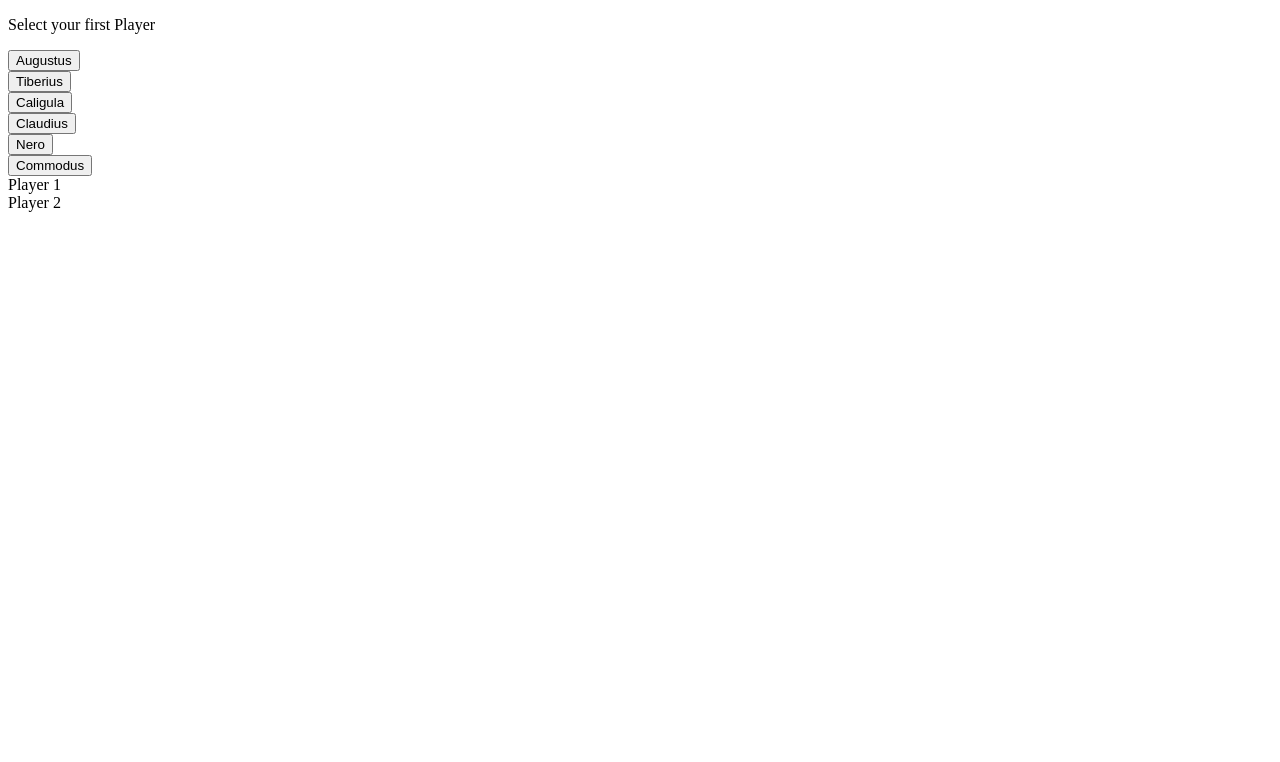
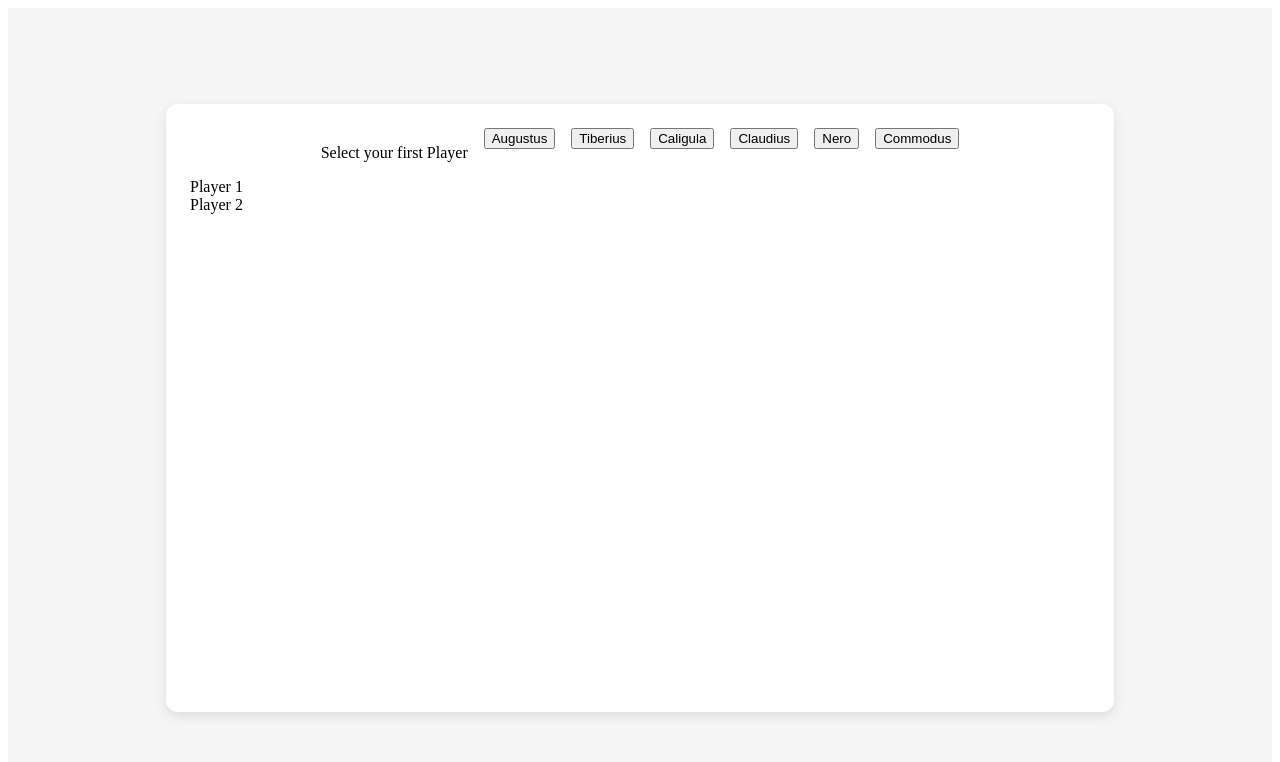
Before and after one commit to MargaretDobson/Roman-Emperors-Portfolio-React, a React (Vite) app: page / in a window 1280 px wide. Shown: the top 762 px of the page. Built offline with nearby package versions, Linux system fonts and the light colour scheme.

Commit message:
Player logic, creating bugs and some UX

```diff
--- a/src/components/gameComponents.tsx/Game.tsx
+++ b/src/components/gameComponents.tsx/Game.tsx
@@ -1,9 +1,13 @@
 import PlayerSelectionScreen from "../playerSelection/PlayerSelectionScreen"
+import "./game.css"
+//game board that renders
 
 export default function Game(){
     return(
-        <div>
-            <PlayerSelectionScreen/>
+        <div className="container">
+            <div className="box">
+                <PlayerSelectionScreen/>
+            </div>
         </div>
 
     )
--- a/src/components/gameComponents.tsx/game.css
+++ b/src/components/gameComponents.tsx/game.css
@@ -0,0 +1,49 @@
+/* game container */
+.container {
+  min-height: 100vh;
+  display: flex;
+  justify-content: center;
+  align-items: center;
+  background-color: #f5f5f5;
+}
+
+.box {
+  width: 80%;
+  max-width: 900px;
+  min-height: 70vh;
+  background: white;
+  border-radius: 12px;
+  padding: 24px;
+  box-shadow: 0 4px 12px rgba(0,0,0,0.1);
+}
+
+/* selection style */
+
+.buttonGrid {
+  display: flex;
+  flex-wrap: wrap;
+  gap: 16px;
+  justify-content: center;
+}
+
+/* 2 columns → results in 3 rows (with 6 buttons) */
+.emperorButton {
+  flex: 0 0 calc(50% - 8px);
+  padding: 16px;
+  min-height: 70px;
+  font-size: 1rem;
+  border-radius: 10px;
+  border: none;
+  cursor: pointer;
+
+  /* 🎨 new colour */
+  background: linear-gradient(135deg, #6a11cb, #2575fc);
+  color: white;
+  font-weight: bold;
+  transition: transform 0.15s ease, box-shadow 0.15s ease;
+}
+
+.emperorButton:hover {
+  transform: translateY(-2px);
+  box-shadow: 0 6px 14px rgba(0,0,0,0.2);
+}
--- a/src/components/playerSelection/PlayerSelectionScreen.tsx
+++ b/src/components/playerSelection/PlayerSelectionScreen.tsx
@@ -5,7 +5,7 @@ import ConfirmPlayer from "./ConfirmPlayer"
 
 export default function PlayerSelectionScreen(){
     // passed to team
-    const [selectPlayerOne, setSelectPlayerOne] = useState()
+    const [selectPlayerOne, setSelectPlayerOne] = useState({name: ""})
     const [selectPlayerTwo, setSelectPlayerTwo] = useState()
     const [teamMemberSelect, setTeamMemberSelect] = useState(true)
     // passed to player select
@@ -17,6 +17,22 @@ export default function PlayerSelectionScreen(){
     function handleClick(id: number, name: string){ // player selection
         setPlayerName(prev => ({...prev, id: id, name: name}))
         setSelectPlayer(prev => !prev)
+    }
+
+    function handlePlayerOne(choice: boolean){
+        console.log("Player 1")
+        // if confirm is true set this one to the player name
+        if(choice){
+            setSelectPlayerOne(prev => ({...prev, name: playerName}))
+        }
+
+    }
+
+    function handlePlayerTwo(choice: boolean, name: string){
+        console.log("Player 2")
+        if(choice){
+            setSelectPlayerTwo(() => {name})
+        }
     }
 
 
@@ -44,8 +60,9 @@ export default function PlayerSelectionScreen(){
                 />
                 <TeamOne
                     playerName={playerName.name}
-                    confirmID={playerName.id}
                     confirmChoice={confirmPlayer}
+                    playerOne={handlePlayerOne}
+                    playerTwo={handlePlayerTwo}
                 />
                 <ConfirmPlayer
                     confirmName={playerName.name}
--- a/src/components/playerSelection/SelectPlayers.tsx
+++ b/src/components/playerSelection/SelectPlayers.tsx
@@ -2,7 +2,7 @@ import romanEmperors from "../../data";
 
 type ConfirmProps = {
     switchPlayer: boolean;
-    handleSelect: (id: number, name: string) => void
+    handleSelect: (id: number, name: string) => void;
     handleSwitch: () => void;
 }
 
@@ -10,7 +10,7 @@ export default function SelectPlayers({switchPlayer, handleSelect, handleSwitch}
 
     return (
 
-        <div>
+        <div  className="buttonGrid">
             {switchPlayer ? <p>Select your first Player</p> : null}
             {!switchPlayer ? <p>Select your second Player</p> : null}
             {romanEmperors.map(
@@ -20,7 +20,7 @@ export default function SelectPlayers({switchPlayer, handleSelect, handleSwitch}
                         key={ruler.id}
                         // id of button passed to click handler here
                         onClick={() => handleSelect(ruler.id, ruler.name)}
-                        id="btn"
+                        id="button"
                         >{ruler.name}</button>
                     </div>
                 )
--- a/src/components/teamComponents/teamOne.tsx
+++ b/src/components/teamComponents/teamOne.tsx
@@ -2,17 +2,24 @@ type ConfirmPlayerProps = {
   playerName?: string;
   confirmID?: number;
   confirmChoice?: boolean;
+  playerOne: (choice: boolean, name: string) => void;
+  playerTwo: (choice: boolean, name: string) => void;
 };
 
 
-export default function TeamOne({playerName, confirmID, confirmChoice}: ConfirmPlayerProps) {
+export default function TeamOne({playerOne, playerTwo, playerName, confirmChoice}: ConfirmPlayerProps) {
 
 
 
     return(
         <div>
-            <div>{confirmChoice ? <div>{playerName}</div> : "Player 1"}</div>
-            <div>{confirmChoice ? <div>{playerName}</div> : "Player 2"}</div>
+            <div>{confirmChoice ?
+                <div>{playerOne.name}</div> :
+                "Player 1"}</div>
+
+            <div>{confirmChoice ?
+                <div>{playerTwo.name}</div> :
+                "Player 2"}</div>
         </div>
     )
 }
```
Also changed, not shown: 1 other file (tests, documents, lock files or other folders).
